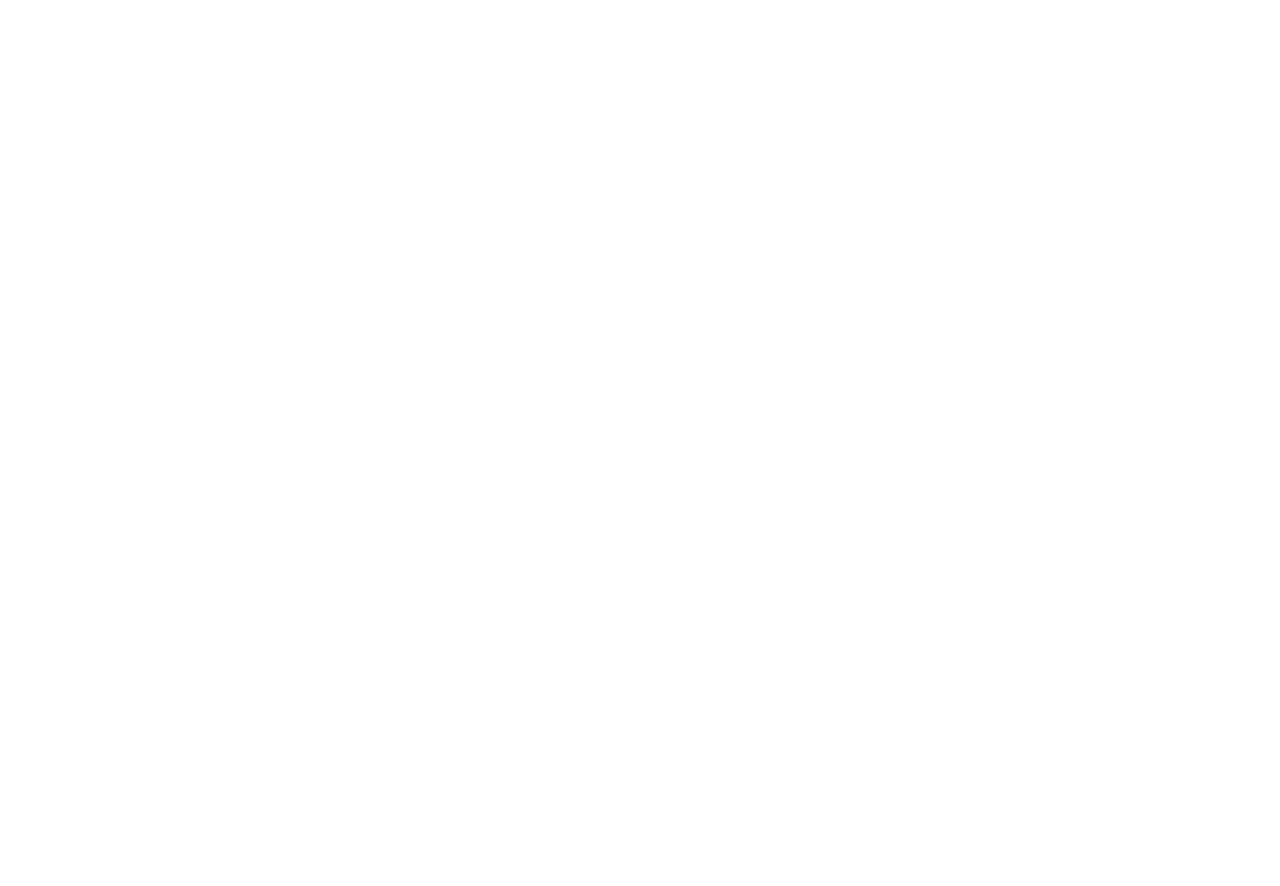
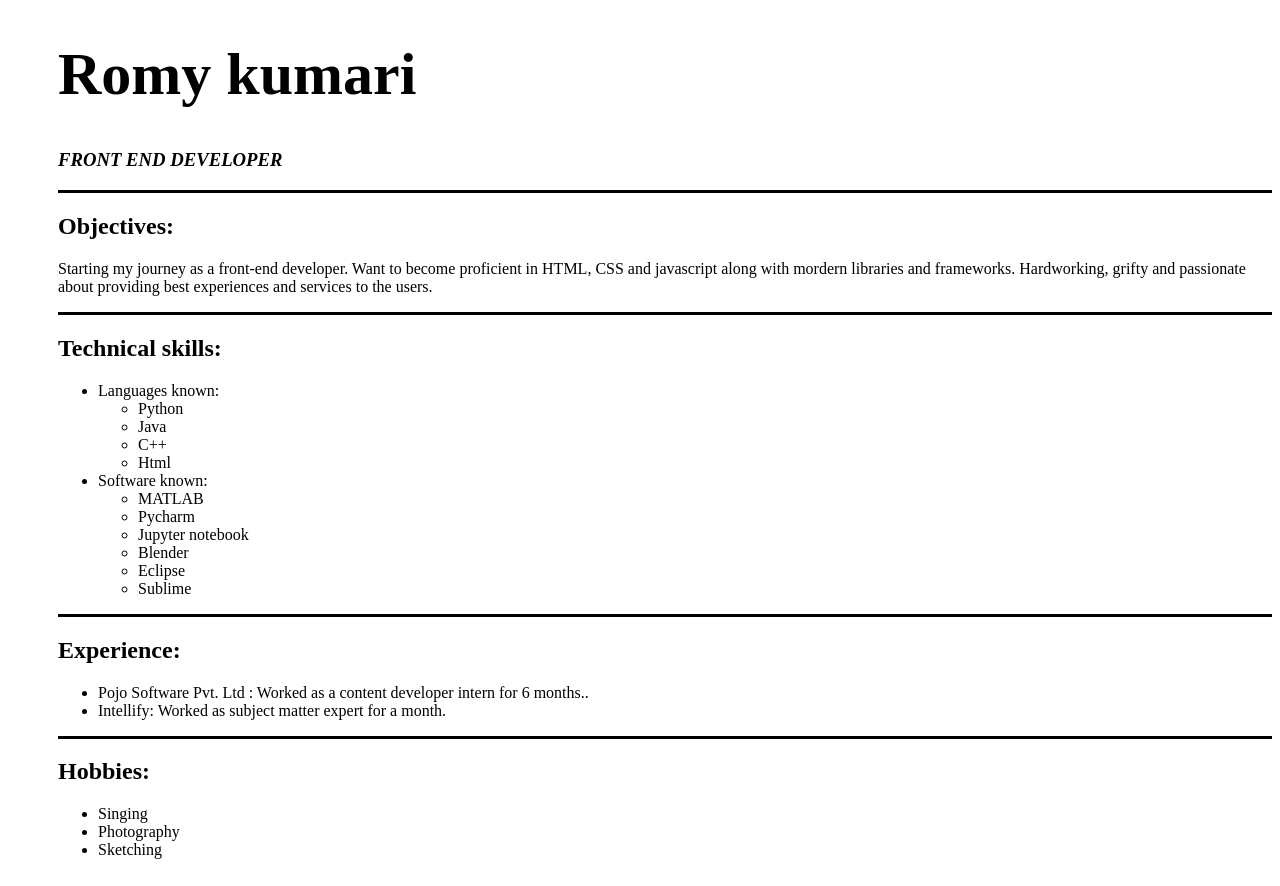
Before and after one commit to romy421kumari/portfolio-page, a plain HTML site: page index.html in a window 1280 px wide. Before the commit the page ends 800 px from the top, so only its background shows below. Drawn offline with Linux system fonts and the light colour scheme.

Commit message:
Update index.html

```diff
--- a/index.html
+++ b/index.html
@@ -1 +1,86 @@
-<!-- Add your HTML Code here -->
+<!DOCTYPE html>
+<html>
+<head>
+	<style>
+		.name{height: 20%;
+			width: 80%
+			border-bottom: 2px solid;
+			border-color: black;
+			border-style: solid;
+			border-top: 0;
+			border-left: 0;
+			border-right: 0;
+			margin-left: 50px;
+	}
+			h1{font-size: 60px;
+				margin-bottom: 0;}
+			h3{ margin-top: 0; }
+			.name1{height: 50%;
+			width: 80%
+			border-bottom: 2px solid;
+			border-color: black;
+			border-style: solid;
+			border-top: 0;
+			border-left: 0;
+			border-right: 0;
+			margin-left: 50px;
+	}
+	.name3{height: 50%;
+			width: 80%
+			border-bottom: 2px solid;
+			border-color: white;
+			border-style: solid;
+			border-top: 0;
+			border-left: 0;
+			border-right: 0;
+
+
+			margin-left: 50px;
+	}
+
+	</style>
+	<title>portfolio</title>
+</head>
+<body>
+	<div class="name">
+		<h1> Romy kumari<h1>
+			<h3> <i>FRONT END DEVELOPER</h3></i>
+		</h1>
+	</div>
+	<div class="name1">
+		<h2> Objectives: </h2>
+		<p>Starting my journey as a front-end developer. Want to become proficient in HTML, CSS and javascript along with mordern libraries and frameworks. Hardworking, grifty and passionate about providing best experiences and services to the users.</p>
+	</div>
+	<div class="name1">
+		<h2> Technical skills: </h2>
+		<ul> <li> Languages known: </li>
+			<ul><li>Python</li>
+				<li> Java</li>
+				<li>C++</li>
+				<li>Html</li>
+			</ul>
+			<li>Software known:</li>
+			<ul><li>MATLAB</li>
+				<li>Pycharm</li>
+				<li>Jupyter notebook</li>
+				<li>Blender</li>
+				<li>Eclipse</li>
+				<li> Sublime</li>
+			</ul>
+		</ul>
+	</div>
+	<div class="name1">
+		<h2> Experience: </h2>
+		<ul><li>Pojo Software Pvt. Ltd : Worked as a content developer intern for 6 months..</li>
+			<li> Intellify: Worked as subject matter expert for a month.</li>
+		</ul>
+	</div>
+	<div class="name3">
+		<h2> Hobbies: </h2>
+		<ul><li>Singing</li>
+			<li>Photography</li>
+			<li>Sketching</li>
+		</ul>
+	</div>
+</body>
+</html>
```
